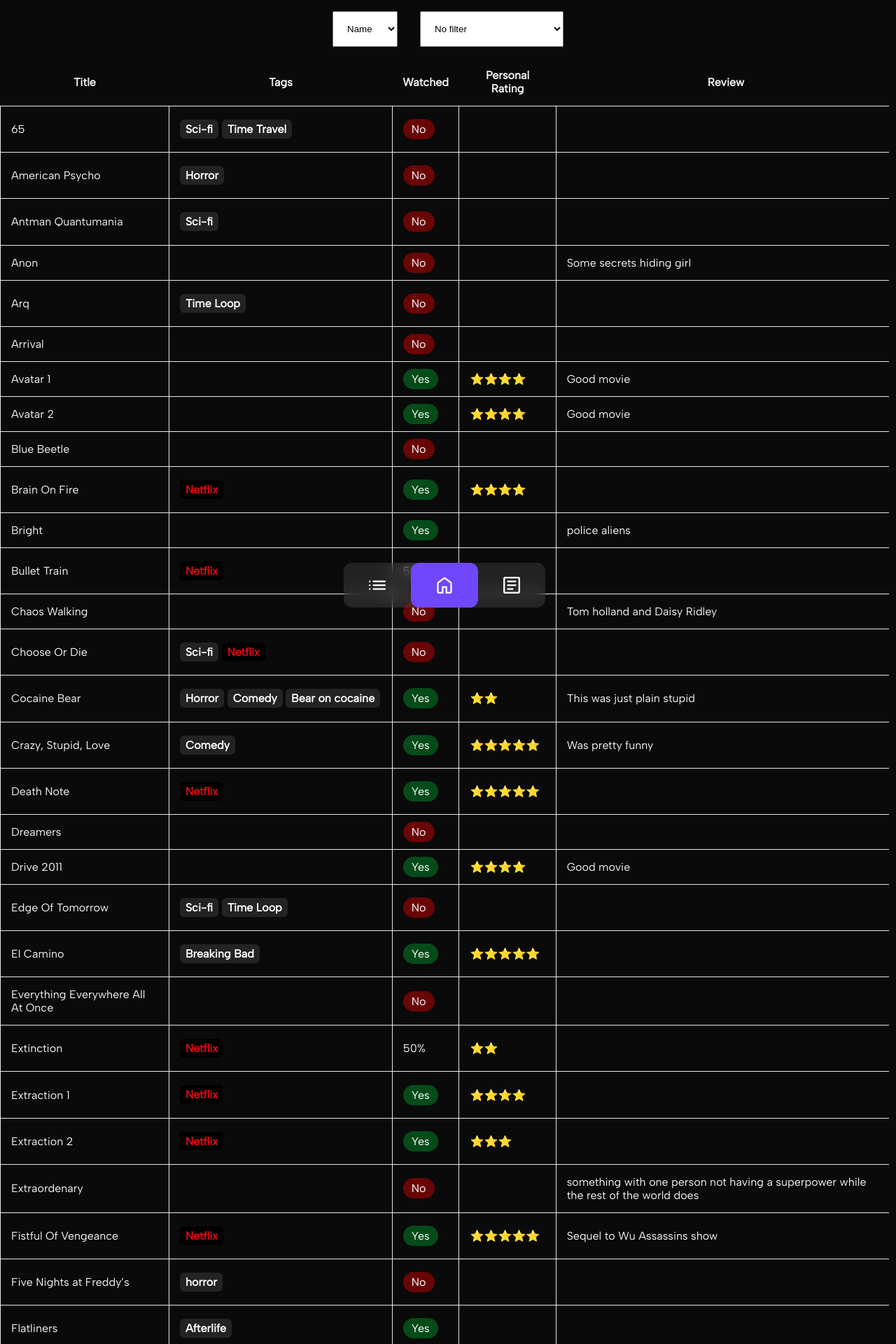
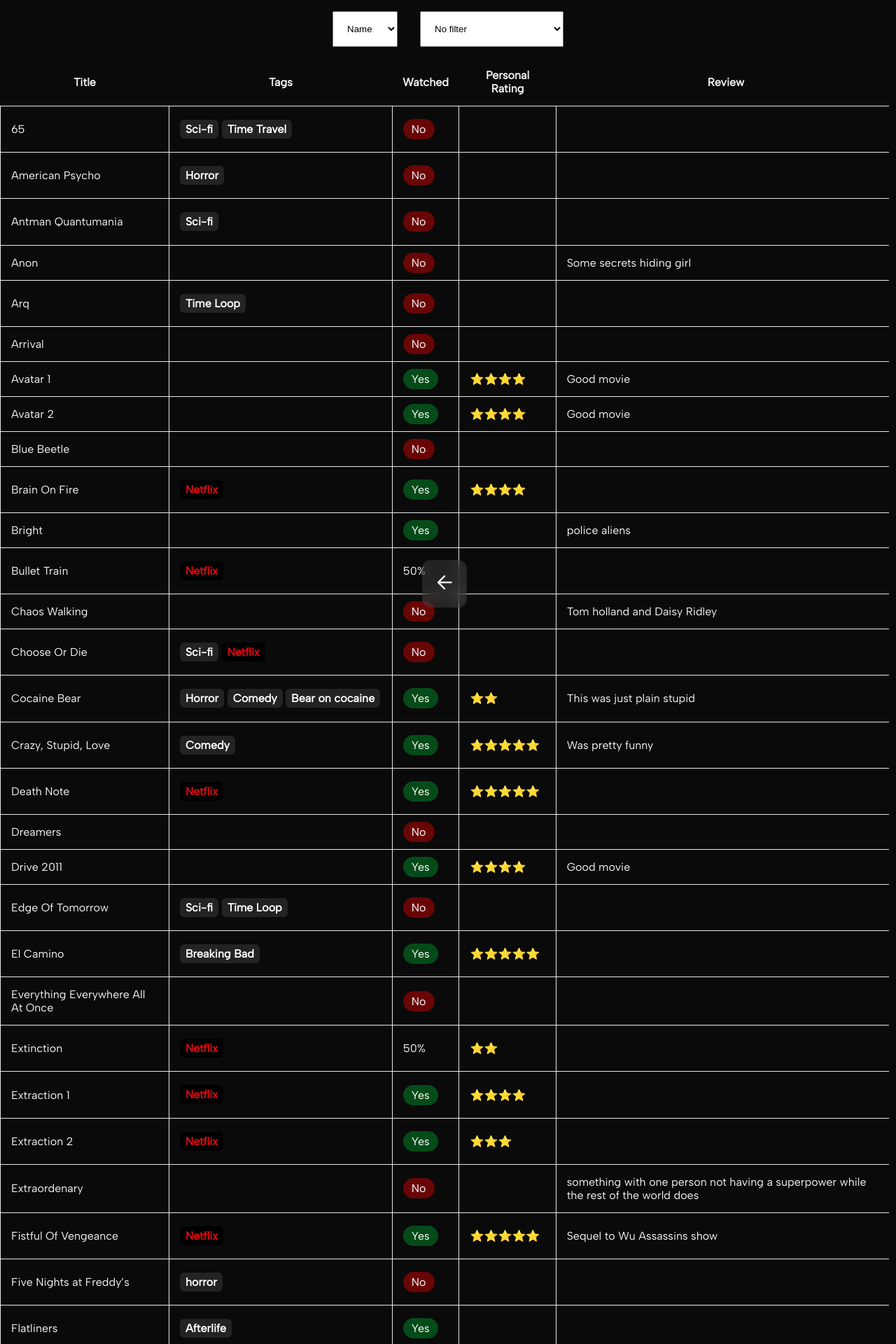
Before and after one commit to Plueres/Plueres.github.io, a Jekyll site: the page built from pages/movielist.md, in a window 1280 px wide. Shown: the top 1920 px of the page at 70% size. Built offline with Jekyll 4.4.1, drawn with Linux system fonts in a browser that asks for light colours; some web fonts are replaced.

Commit message:
added header

```diff
--- a/_includes/header-posts.html
+++ b/_includes/header-posts.html
@@ -2,7 +2,7 @@
     <div class="header-wrapper">
         {%- assign default_paths = site.pages | map: "path" -%}
         {%- assign page_paths = site.header_pages | default: default_paths -%}
-        <nav>
+        <nav id="backbtnnav">
             <a href="#"
                 onclick="event.preventDefault(); if (window.history.length > 2) { window.history.back(); } else { window.location.href = '/'; }">
                 <span class="material-symbols-rounded">
--- a/_layouts/pages.html
+++ b/_layouts/pages.html
@@ -4,7 +4,7 @@
     {%- include head.html -%}
 
     <body>
-        {% include header.html -%}
+        {% include header-posts.html -%}
         <main>
             {{ content }}
         </main>
--- a/_sass/plueres/articlespage.scss
+++ b/_sass/plueres/articlespage.scss
@@ -108,6 +108,7 @@
     grid-auto-rows: min-content;
     gap: 1rem;
     overflow-y: scroll;
+    overflow-x: hidden;
     height: 80vh;
     min-width: 100%;
 }
@@ -118,7 +119,7 @@
     justify-content: center;
     border-radius: $border-radius;
     background: $secondary-color;
-    height: max-content;
+    height: 100%;
     min-width: 100%;
     position: relative;
 }
@@ -139,7 +140,7 @@
     line-height: 40px;
 }
 
-#article-overlay {
+.article-overlay {
     position: absolute;
     top: 0;
     left: 0;
@@ -148,7 +149,24 @@
     width: 100%;
     margin: 6px;
 }
+a.articles-link {
+    & .article-text {
+        color: $text-color;
+        text-decoration: none;
+    }
+    &:hover .article-text {
+        color: $accent-color;
+        text-decoration: none;
+    }
+}
 
+a {
+    text-decoration: none !important;
+}
+
+a:hover posttags {
+    filter: brightness(80%);
+}
 posttags {
     display: flex;
     flex-direction: row;
--- a/_sass/plueres/header.scss
+++ b/_sass/plueres/header.scss
@@ -34,6 +34,10 @@
         width 0.3s ease;
 }
 
+#backbtnnav {
+    padding: 1rem;
+}
+
 #headernav div {
     z-index: 10;
     height: 100%;
--- a/pages/articles.md
+++ b/pages/articles.md
@@ -12,32 +12,32 @@
                 {%- assign sorted_articles = site.articles | sort: "updated" | reverse -%}
                 {%- for article in sorted_articles -%}
                 <article data-tag="{{ article.tags | join: '|' }}">
-                    <div id="article-overlay">
+                    <div class="article-overlay">
                         {% for tag in article.tags %}
                         <a href="{{ site.url }}/articles?tags={{ tag | url_encode }}">
                             <posttags>{{ tag }}</posttags>
                         </a>
                         {% endfor %}
                     </div>
-                    {%- if article.header_image -%}
-                    <img src="{{ article.header_image | relative_url }}" alt="{{ article.title | escape }}"
-                        class="article-header-img">
-                    {%- else -%}
-                    <div class="article-header-img" style="background-color: gray;"></div>
-                    {%- endif -%}
-                    {%- assign date_format = site.minima.date_format | default: "%b %-d, %Y" -%}
-                    <div class="article-text">
-                        <span class="articles-meta">{{ article.date | date: date_format }}</span>
-                        <h3>
-                            <a class="articles-link" href="{{ article.url | relative_url }}">
+                    <a class="articles-link" href="{{ article.url | relative_url }}">
+                        {%- if article.header_image -%}
+                        <img src="{{ article.header_image | relative_url }}" alt="{{ article.title | escape }}"
+                            class="article-header-img">
+                        {%- else -%}
+                        <div class="article-header-img" style="background-color: gray;"></div>
+                        {%- endif -%}
+                        {%- assign date_format = site.minima.date_format | default: "%b %-d, %Y" -%}
+                        <div class="article-text">
+                            <span class="articles-meta">{{ article.date | date: date_format }}</span>
+                            <h3>
                                 {{ article.title | escape }}
-                            </a>
-                        </h3>
-                    </div>
+                            </h3>
+                        </div>
 
-                    {%- if site.show_excerpts -%}
-                    {{ article.excerpt }}
-                    {%- endif -%}
+                        {%- if site.show_excerpts -%}
+                        {{ article.excerpt }}
+                        {%- endif -%}
+                    </a>
                 </article>
                 {%- endfor -%}
             </div>
```
Also changed, not shown: _layouts/article.html (+7 -0 lines).
